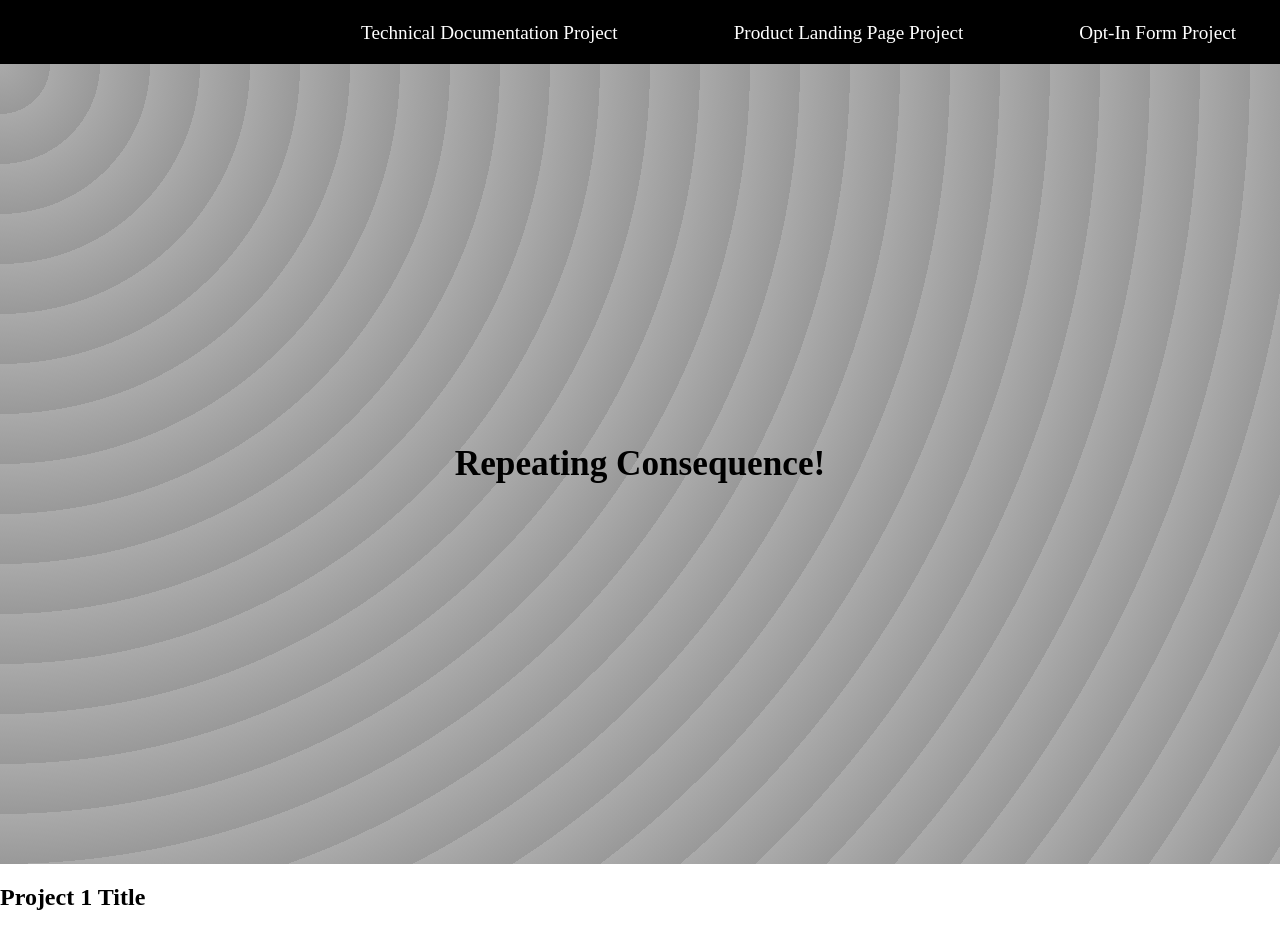
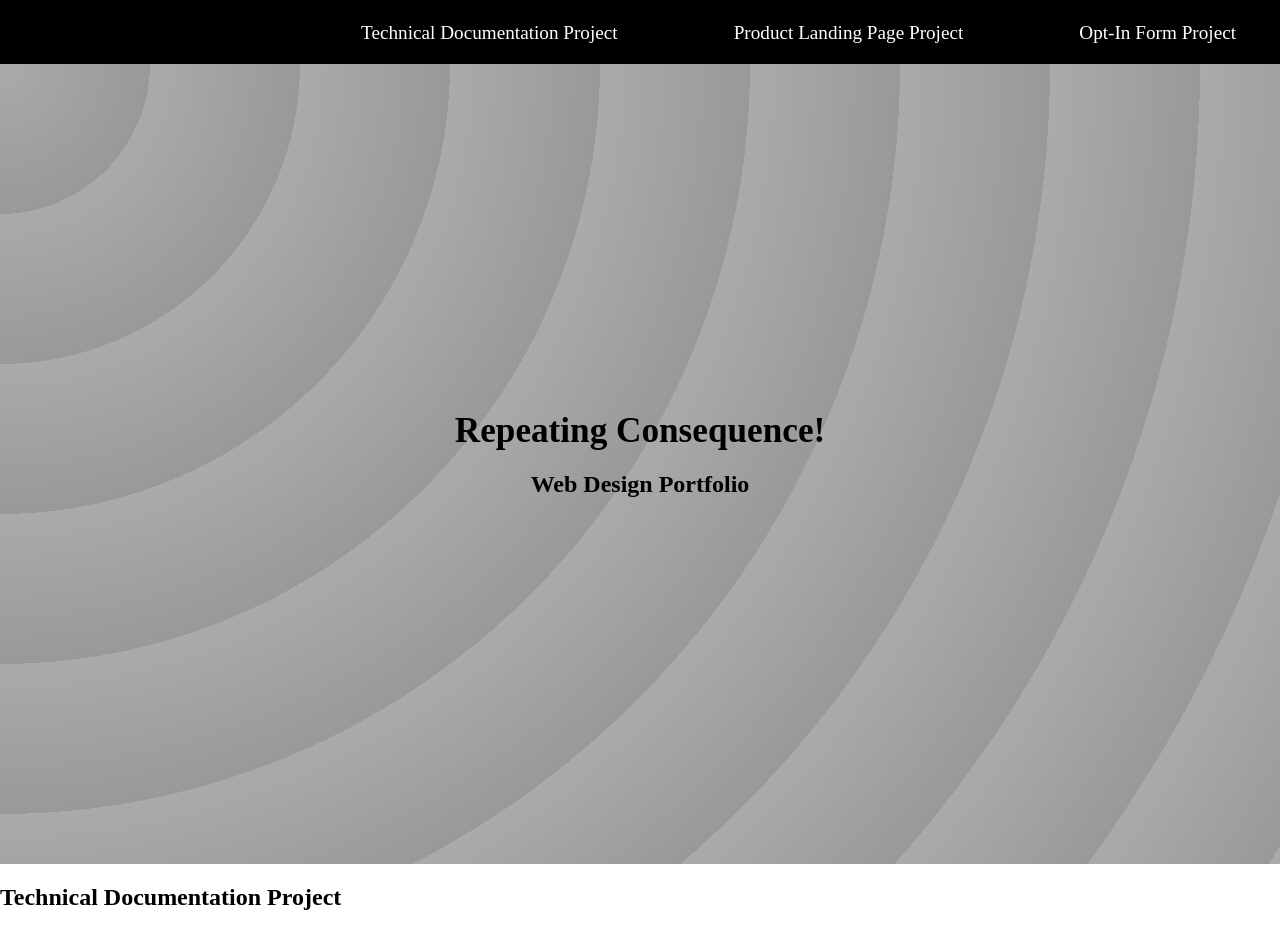
Before and after one commit to charleyblue/FCC-Portfolio, a plain HTML site: page index.html in a window 1280 px wide. Shown: the top 928 px of the page. Drawn offline with Linux system fonts and the light colour scheme.

Commit message:
Added more stuff. too tired to continue

```diff
--- a/assets/css/styles.css
+++ b/assets/css/styles.css
@@ -37,10 +37,11 @@ img {
    background: repeating-radial-gradient(
      circle at 0 0,
      #aaa,
-     #999 50px
+     #999 150px
      );
      height: 100vh;
      display: flex;
+     flex-direction: column;
      justify-content: center;
      align-items: center;
  }
@@ -48,3 +49,6 @@ img {
   margin: 0;
   font-size: 2.2rem;
 }
+.responsive {
+  max-width: 200px;
+}
--- a/index.html
+++ b/index.html
@@ -9,19 +9,20 @@
   <body>
     <nav id="navbar">
       <ul class="navbar-list">
-        <li><a href="#">Technical Documentation Project</a></li>
+        <li><a href="#Technical_Documentation_Project">Technical Documentation Project</a></li>
         <li><a href="#">Product Landing Page Project</a></li>
         <li> <a href="#">Opt-In Form Project</a></li>
       </ul>
     </nav>
     <section id="welcome-section">
       <h1>Repeating Consequence!</h1>
+      <h2>Web Design Portfolio</h2>
     </section>
     <main id=tiles>
       <section id="projects">
-        <article class="project-tile">
-          <h2>Project 1 Title</h2>
-          <img src="\assets\images\flat-writting.png" alt="icon-wrtting" class="responsive">
+        <article id="Technical_Documentation_Project" class="project-tile">
+          <h2>Technical Documentation Project</h2>
+          <img src="\assets\images\writting.png" alt="icon-wrtting" class="responsive">
         </article>
         <article class="project-tile">
           <h2>Project 2 Title</h2>
```
